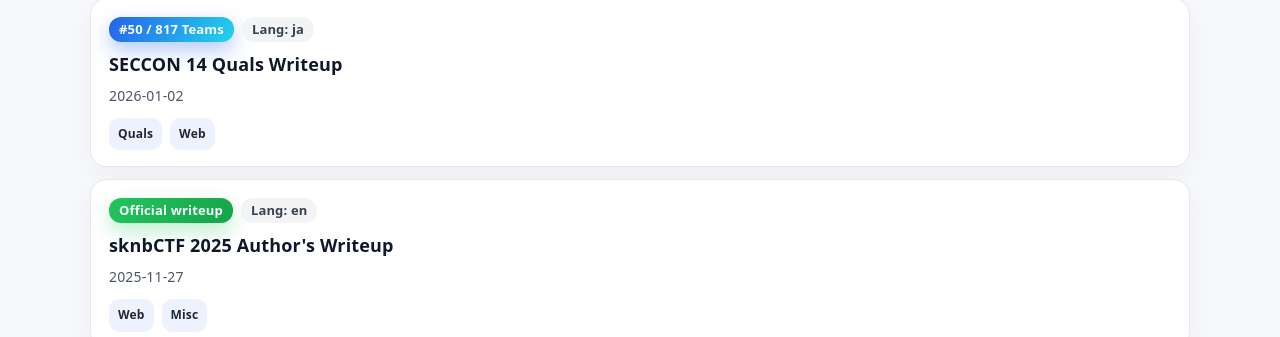
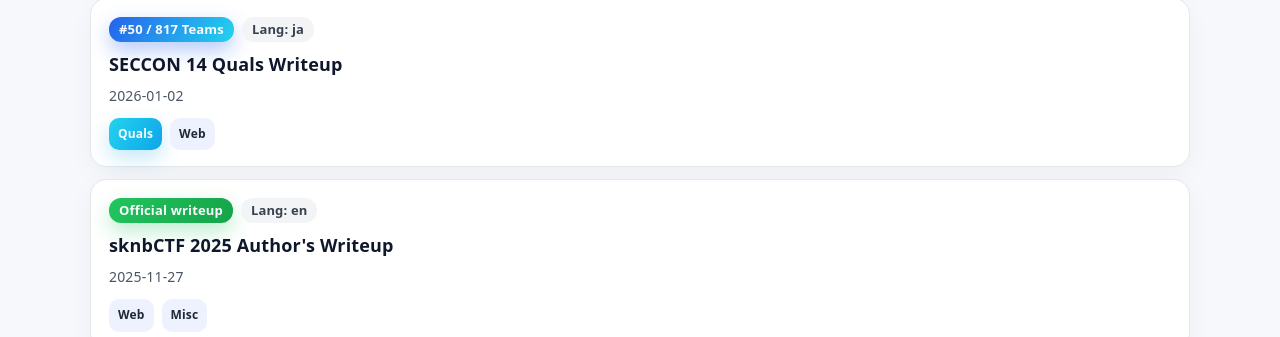
Before and after one commit to claustra01/my-ctf-writeups, a Jekyll site: the page built from index.md, in a window 1280 px wide. Shown: the part 186-523 px from the top of the page. Built offline with Jekyll 4.4.1, drawn with Linux system fonts in a browser that asks for light colours.

Commit message:
update: quals and finals tag color

```diff
--- a/assets/css/main.css
+++ b/assets/css/main.css
@@ -270,6 +270,18 @@ a:hover {
   background: #eef2ff;
 }
 
+.tag-quals {
+  background: linear-gradient(120deg, #22d3ee, #0ea5e9);
+  color: #f8fafc;
+  box-shadow: 0 8px 20px rgba(14, 165, 233, 0.25);
+}
+
+.tag-finals {
+  background: linear-gradient(120deg, #fb7185, #f43f5e);
+  color: #fff7ed;
+  box-shadow: 0 8px 20px rgba(244, 63, 94, 0.25);
+}
+
 .section + .section {
   margin-top: 36px;
 }
--- a/index.md
+++ b/index.md
@@ -57,7 +57,13 @@ permalink: /
       {% if writeup.tags %}
       <div class="tag-row">
         {% for tag in writeup.tags %}
-        <span class="tag">{{ tag }}</span>
+        {% assign tag_class = "tag" %}
+        {% if tag == "Quals" %}
+        {% assign tag_class = tag_class | append: " tag-quals" %}
+        {% elsif tag == "Finals" %}
+        {% assign tag_class = tag_class | append: " tag-finals" %}
+        {% endif %}
+        <span class="{{ tag_class }}">{{ tag }}</span>
         {% endfor %}
       </div>
       {% endif %}
```
Also changed, not shown: _layouts/writeup.html (+7 -1 lines).
